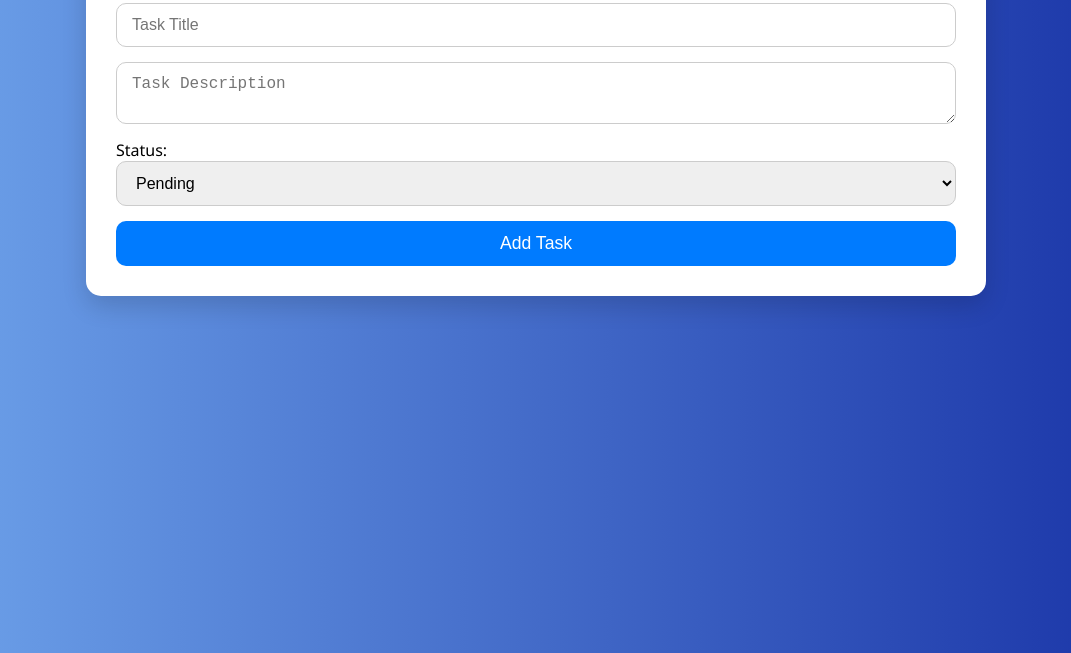
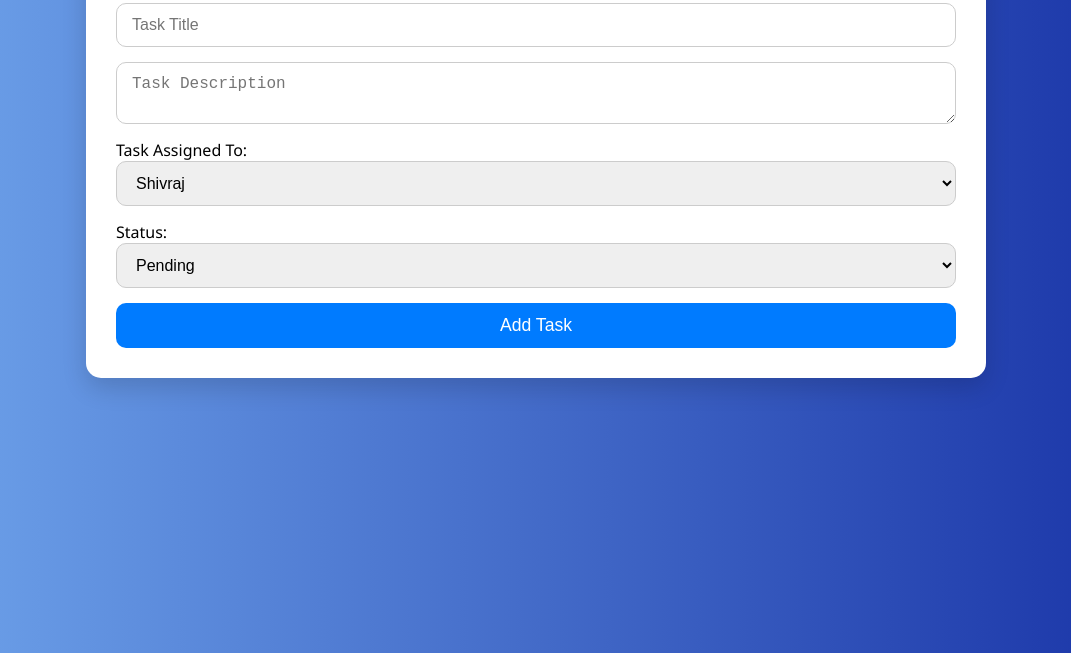
Before and after one commit to panumirge9/Task-Manager-App, a plain HTML site: page frontend/index.html in a window 1280 px wide. Shown: the part 147-800 px from the top of the page, without its empty margins (104-1175 px from the left). Drawn offline with Linux system fonts and the light colour scheme; no server answers.

Commit message:
Updated frontend index.html

```diff
--- a/frontend/index.html
+++ b/frontend/index.html
@@ -13,6 +13,12 @@
         <form id="taskForm">
             <input type="text" id="title" placeholder="Task Title" required>
             <textarea id="description" placeholder="Task Description"></textarea>
+            <label for="priority">Task Assigned To:</label>
+            <select id="priority">
+                <option value="shiv">Shivraj</option>
+                <option value="om">Om</option>
+                <option value="panu">Pranav</option>
+            </select>
             <label for="status">Status:</label>
             <select id="status">
                 <option value="pending">Pending</option>
```
